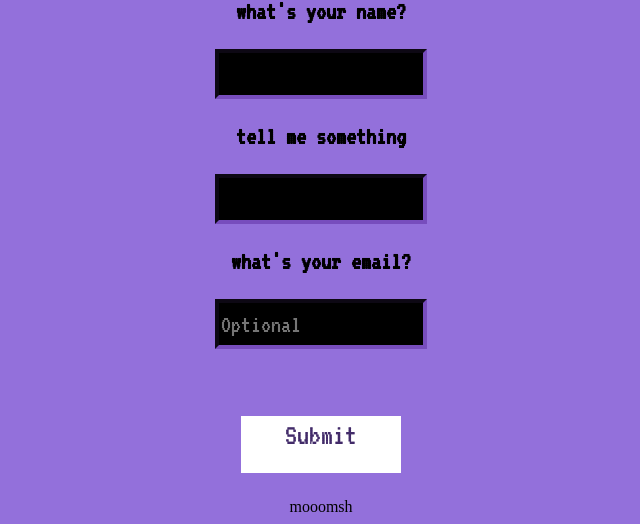
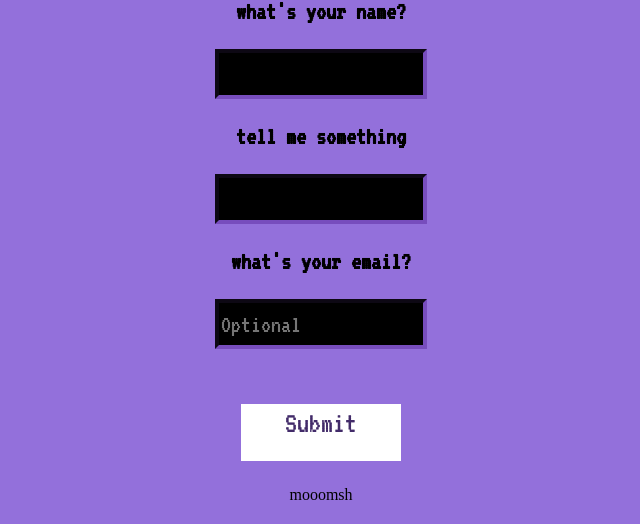
Before and after one commit to MiguelOdron/MiguelOdron, a PHP site: page /guestbook.html in a window 1280 px wide. Shown: the part 653-1177 px from the top of the page, without its empty margins (319-959 px from the left). After the commit the page ends 1153 px from the top, so only its background shows below. Run offline with PHP 8.4, Linux system fonts and the light colour scheme; some libraries are stand-ins or nearby versions.

Commit message:
Add files via upload

```diff
--- a/guestbook.css
+++ b/guestbook.css
@@ -23,7 +23,7 @@ h1 {font-family: "pixel"; font-size: 35px; background-image: url('cursor2.png')
 .googsheet {margin: 50px;}
 
 #Form-submit {font-family: pixel; font-size: 120%; background-color: white ;color: #422B69;
-padding-left:  none;padding-right: none;padding-bottom: 50px; margin-top: 17px; border: solid white; transition:  0s 5s;}
+padding-left:  none;padding-right: none;padding-bottom: 50px; margin-top: 5px; border: solid white; transition:  0s 5s;}
 
 #Form-submit:active {
     background-color:yellow;
@@ -39,4 +39,4 @@ padding-left:  none;padding-right: none;padding-bottom: 50px; margin-top: 17px;
 #emailbox {border-width: 4px; border-color: #422b69; background-color: #000; font-family: pixel; color: #fff; font-size: 25px;}
 #namebox {border-width: 4px; border-color: #422b69; background-color: #000; font-family: pixel; color: #fff; font-size: 25px;}
 
-.g-recaptcha {display: flex; justify-content: center;}
+.g-recaptcha {size: 50px; display: flex; justify-content: center;}
--- a/guestbook.html
+++ b/guestbook.html
@@ -41,7 +41,7 @@
 	<p>what's your email?</p>
   <p><input name="Email" type="email" id= emailbox placeholder="Optional" maxlength="100" style="height:40px; width:200px" ></p>
 
-  <p><div class="g-recaptcha" data-sitekey="6LfyLcQpAAAAAB1O3TLWtlN9vNi908McuFAgMc54"></div></p>
+  <p><div class="g-recaptcha" data-sitekey="6LfyLcQpAAAAAB1O3TLWtlN9vNi908McuFAgMc54" style="transform:scale(0.70);"></div></p>
 
   <p><button type="submit" id="Form-submit" class=submit-button style="height:45px; width:160px" >Submit</button></p>
 
```
